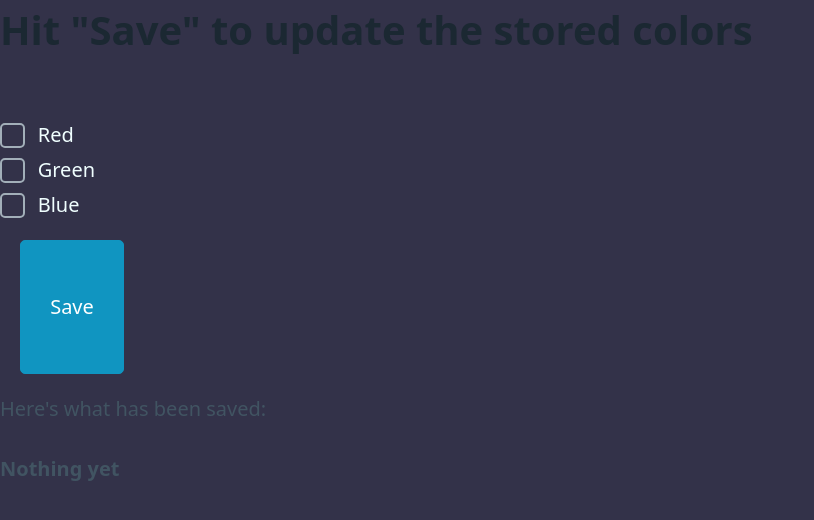
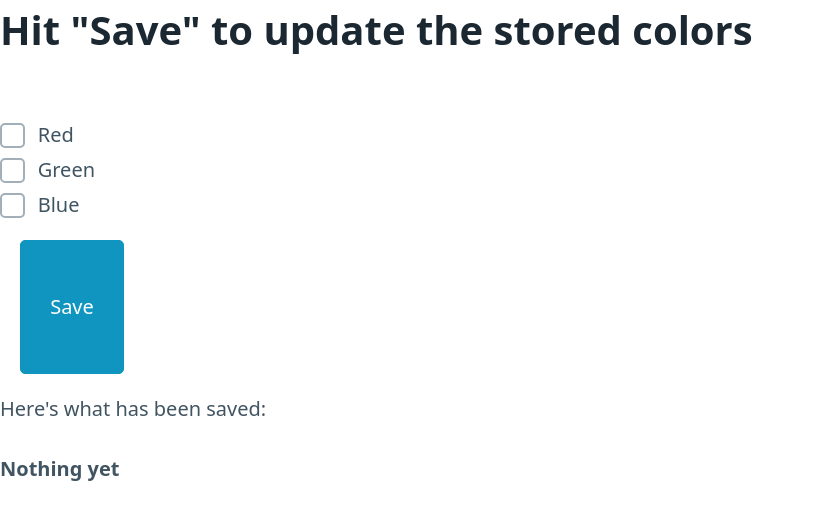
Before and after one commit to MrTobyWan/what-to-wear, a SvelteKit app: page / in a window 1280 px wide. Shown: the top 520 px of the page, without its empty margins (0-814 px from the left). Built offline with nearby package versions, Linux system fonts and the light colour scheme.

Commit message:
Stripped out a lot from the css that wasn't used since picocss

```diff
--- a/src/app.css
+++ b/src/app.css
@@ -1,28 +1,6 @@
-html {
-	background-color: #333249;
-	color: azure;
-}
-
-:root {
-	display: flex;
-	justify-content: center;
-}
-
 button {
 	height: 134px;
 	width: 104px;
 	padding: 1em;
 	margin: 1em;
 }
-
-.clothesSelection {
-	display: flex;
-	justify-content: center;
-}
-
-#regnbukser {
-	background-image: url('./images/regnbukser.png');
-	background-size: 100px 130px;
-	height: 134px;
-	width: 104px;
-}
```
